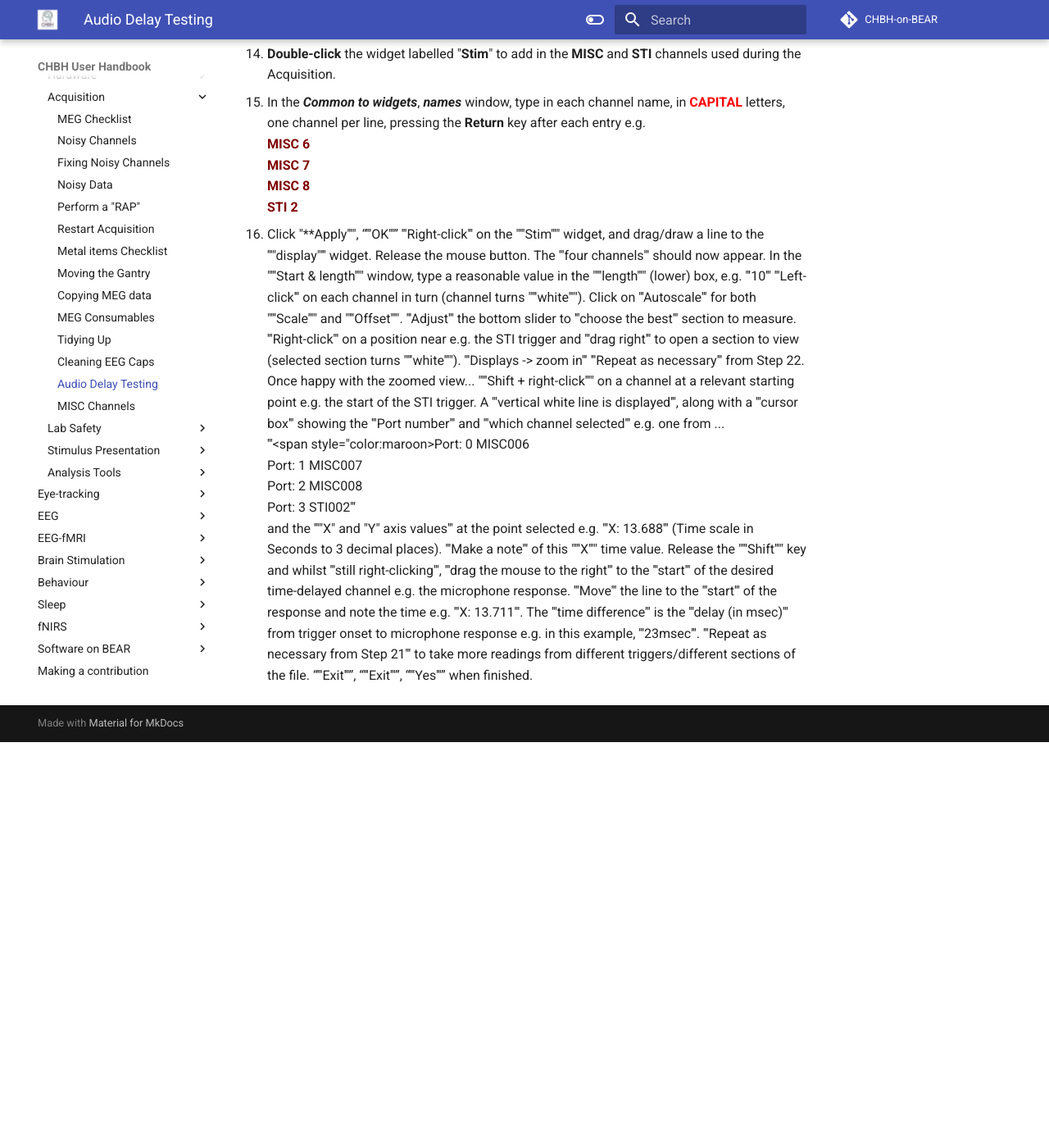
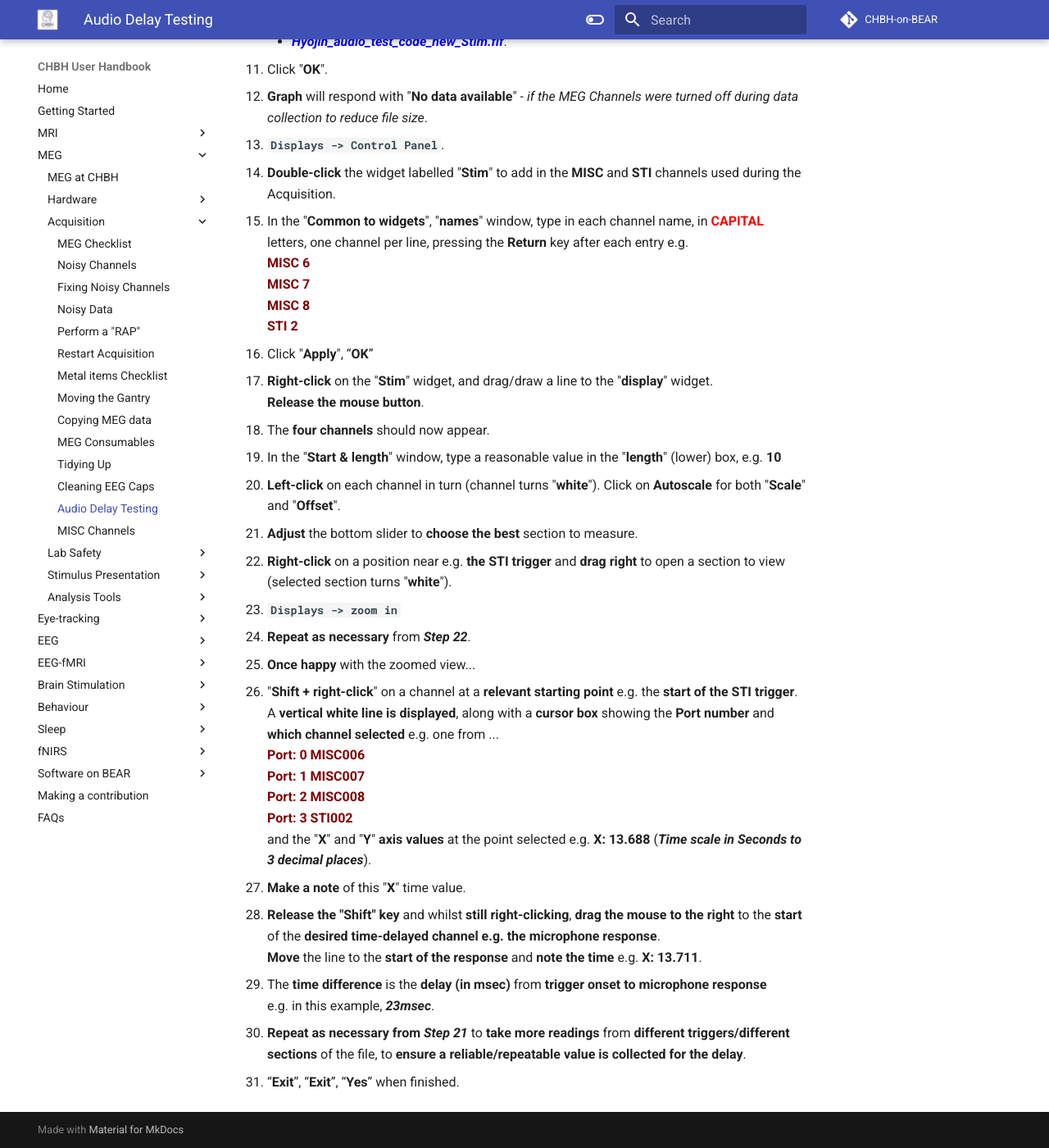
Before and after one commit to chbh-opensource/chbh-on-bear, an MkDocs documentation site: the page built from docs/meg/acquisition/audio_delay_testing.md, in a window 1280 px wide and 1400 px high, scrolled down 2916 px. Shown: the whole window at 82% size. Built offline with MkDocs 1.6.1 and Material for MkDocs 9.7.7, drawn with Linux system fonts in a browser that asks for light colours; comment, search, counter and statistics services are not loaded; before the commit the page ends 3821 px from its top, so only the background shows below that; some of the changed text lies outside the part shown.

Commit message:
Finiahed Audio Delay Testing repo

````diff
--- a/docs/meg/acquisition/audio_delay_testing.md
+++ b/docs/meg/acquisition/audio_delay_testing.md
@@ -1,10 +1,10 @@
 # Audio Delay Testing
 
-Tie-Clip microphones are available to help measure the audio delay from a sound being triggered to hitting the participant's ear or ears.
+**Tie-Clip microphones are available** to help **measure the audio delay from a sound being triggered** to **hitting the participant's ear or ears**.
 
-Two are identical and were purchased recently (October 2022), and the third is the original one provided during MEG training (February/March 2018).
+**Two are identical** and were purchased (October 2022), and the **third is the original one provided during MEG training** (February/March 2018).
 
-**Specifications**
+**<span style="color:maroon">Specifications</span>**
 
 
 | 			     |  Original  |  2 x New  |
@@ -18,36 +18,37 @@ Two are identical and were purchased recently (October 2022), and the third is t
 | **Output Connector**  |  6.35mm / &#188;" mono Plug  |  6.35mm / &#188;" mono Plug  |
 | **Microphone Connection/lead length**  |  3.5mm mono Plug, 4M  |  3.5mm mono Plug, 4M  |
 
-- Connect Stim PC or the PROPixx Controller (DATAPixx) audio output, to whichever sound system is being tested - **[MEG Audio Connections](../../meg/pdfs/MEG_Audio_Connections.pdf)**
-- Decide which microphone/s to use and insert the relevant battery. **Remove battery after use** (*plastic forceps available to help remove LR-44 battery from new microphone/s*).
+- **Connect** Stim PC or the PROPixx Controller (DATAPixx) audio output, to whichever sound system is being tested - **[MEG Audio Connections](../../meg/pdfs/MEG_Audio_Connections.pdf)**
+- **Decide** which microphone/s to use and insert the relevant battery. **Remove battery after use** (*plastic forceps available to help remove LR-44 battery from new microphone/s*).
 
 !!! info
 	- If using two microphones, best to not mix the Original and New microphones - to avoid possible inconsistencies - see **Specifications** above.
 	- New microphone/s require/s microswitch on microphone case to be switched **ON**.
 
-- Uncoil the microphone cable/s and lay it/them out neatly/safely on Control Room floor, to avoid tripping us provided Cable Protection Cover Mat.<br /> Insert the 3.5mm mono Plug/s into the microphone case/s.
-- Insert the &#188;" mono Plugs attached to the microphone case/s to the relevant &#188;" socket-to-socket adapter/s. The socket adapter/s should already be attached to the correct &#188;" Plug-to-BNC cable/s already connected to the MISC input box.
-	 - Check **[MISC Channels](misc_channels.md)** for the correct BNC connection/s to use on the MISC Input Box.
-		- Microphone Input - Left Response - MISC #8
-		- Microphone Input - Right Response - MISC #9
-- Carefully push the microphone/s (minus the Tie Clips) halfway into the provided small piece/s of silicone tubing.
-- Roll up the relevant eartip/s and push into the opposite end/s of the tubing.
+- **Uncoil** the microphone cable/s and lay it/them out neatly/safely on Control Room floor, to **avoid tripping use the provided Cable Protection Cover Mat**.<br /> **Insert** the 3.5mm mono Plug/s into the microphone case/s.
+- **Insert** the &#188;" mono Plugs attached to the microphone case/s to the relevant &#188;" socket-to-socket adapter/s.<br /> The **socket adapter/s** should **already be attached** to the correct &#188;" Plug-to-BNC cable/s already connected to the MISC input box.
+	 - Check **[MISC Channels](misc_channels.md)** for the **correct** BNC connection/s to use on the MISC Input Box.
+		- ***Microphone Input - Left Response - MISC #8***
+		- ***Microphone Input - Right Response - MISC #9***
+- **Carefully** push the microphone/s (*minus the Tie Clips*) **halfway** into the provided small piece/s of **silicone tubing**.
+- **Roll up the relevant eartip/s** and **push** into the **opposite end/s of the tubing**.
 	- **<span style="color:maroon">NATUS:</span>**
-		- Attach the Natus cabling to the gantry side panel as usual. Lay out the Transducers on the gantry chair, or the floor (or possibly a chair) outside the MSR. Attach the microphone/s + eartip/s to the Left or Right, or both, Transducer/s as required.
+		- Attach the Natus cabling to the gantry side panel as usual.<br /> Lay out the Transducers on the gantry chair, on the floor, or on a chair outside the MSR.<br /> Attach the microphone/s + eartip/s to the Left or Right, or both, Transducer/s as required.
 	- **<span style="color:maroon">SOUNDPixx:</span>**
-		- Unravel the clear SOUNDPixx tubing from the MSR shelving. Attach the black Participant tubing correctly. Attach the microphone/s + eartip/s to the Left or Right, or both red coiled connector/s as required.
-- If only listening from one audio channel, to avoid possible spurious noise being picked up attach the relevant "squashed"/blocked eartip to whichever audio channel not recording from.
+		- Unravel the clear SOUNDPixx tubing from the MSR shelving.<br /> Attach the black Participant tubing correctly.<br /> Attach the microphone/s + eartip/s to the Left or Right, or both, red-coiled connector/s as required.
+
+!!! Note "If only listening from one audio channel, to avoid possible spurious noise being picked up attach the relevant "squashed"/blocked eartip to whichever audio channel not recording from."
 
 !!! note "<span style="color:red">Don't close the MSR door, or don't close it fully, to avoid cutting cable!</span>"
 
 - In **Acquisition Settings**, select the relevant **[MISC Channels](misc_channels.md)** as well as the trigger channels associated with the audio test stimulus.
 
-!!! note "<span style="color:blue">To reduce the resulting file size, turn off the MEG channels.</span>"
+!!! note "<span style="color:blue">To reduce the resulting file size, turn off the MEG channels.<br />Increase the "Sample freq (Hz)" to *3000* or *4000* to increase file resolution (more points) to make subsequent cursor line start point selection easier/more defined.</span>"
 
 - Press "**GO**", "**Record**", and start audio test stimulus.
 
-- Recording the triggers, the audio output/s (*used for reference, and should be almost instantaneous but delays may be due to how the test sound is being generated in PTB*), and the microphone output/s - should now show the audio delay between the sound-onset trigger and the microphone response.
-- Save the resultant .FIF file and read into **Graph** to find the delay/s.
+- <span style="color:maroon">**Recording** the triggers, the audio output/s (*used for reference, and should be almost instantaneous but delays may be due to how the test sound is being generated in PTB*), and the microphone output/s - **should now show the audio delay between the sound-onset trigger and the microphone response**.</span>
+- **Save** the resultant .FIF file and **read** into **Graph** to **find the delay/s**.
 
 <big>
 **To check the delay using "Graph"**
@@ -74,21 +75,23 @@ Two are identical and were purchased recently (October 2022), and the third is t
 12. **Graph** will respond with "**No data available**" - *if the MEG Channels were turned off during data collection to reduce file size*.
 13. **```Displays -> Control Panel```**.
 14. **Double-click** the widget labelled "**Stim**" to add in the **MISC** and **STI** channels used during the Acquisition.
-15. In the ***Common to widgets***, ***names*** window, type in each channel name, in **<span style="color:red">CAPITAL</span>** letters, one channel per line, pressing the **Return** key after each entry e.g.<br />
+15. In the "**Common to widgets**", "**names**" window, type in each channel name, in **<span style="color:red">CAPITAL</span>** letters, one channel per line, pressing the **Return** key after each entry e.g.<br />
 **<span style="color:maroon">MISC 6<br />MISC 7<br />MISC 8<br />STI 2<span>**
-16. Click "**Apply'''", “'''OK'''”
- '''Right-click''' on the "'''Stim'''" widget, and drag/draw a line to the '''"display"''' widget. Release the mouse button.
- The '''four channels''' should now appear.
- In the "'''Start & length'''" window, type a reasonable value in the "'''length'''" (lower) box, e.g. '''10'''
- '''Left-click''' on each channel in turn (channel turns "'''white'''"). Click on '''Autoscale''' for both "'''Scale'''" and "'''Offset'''".
- '''Adjust''' the bottom slider to '''choose the best''' section to measure.
- '''Right-click''' on a position near e.g. the STI trigger and '''drag right''' to open a section to view (selected section turns "'''white'''").
- '''Displays -> zoom in'''
- '''Repeat as necessary''' from Step 22.
- Once happy with the zoomed view...
- "'''Shift + right-click'''" on a channel at a relevant starting point e.g. the start of the STI trigger. A '''vertical white line is displayed''', along with a '''cursor box''' showing the '''Port number''' and '''which channel selected''' e.g. one from ...<br />'''<span style="color:maroon>Port: 0 MISC006<br />Port: 1 MISC007<br />Port: 2 MISC008<br />Port: 3 STI002</span>'''<br /> and the '''"X" and "Y" axis values''' at the point selected e.g. '''X: 13.688''' (Time scale in Seconds to 3 decimal places).
- '''Make a note''' of this "'''X'''" time value.
- Release the "'''Shift'''" key and whilst '''still right-clicking''', '''drag the mouse to the right''' to the '''start''' of the desired time-delayed channel e.g. the microphone response. '''Move''' the line to the '''start''' of the response and note the time e.g. '''X: 13.711'''.
- The '''time difference''' is the '''delay (in msec)''' from trigger onset to microphone response e.g. in this example, '''23msec'''.
- '''Repeat as necessary from Step 21''' to take more readings from different triggers/different sections of the file.
- “'''Exit'''”, “'''Exit'''”, “'''Yes'''” when finished.
+16. Click "**Apply**", “**OK**”
+17. **Right-click** on the "**Stim**" widget, and drag/draw a line to the "**display**" widget.<br /> **Release the mouse button**.
+18. The **four channels** should now appear.
+19. In the "**Start & length**" window, type a reasonable value in the "**length**" (lower) box, e.g. **10**
+20. **Left-click** on each channel in turn (channel turns "**white**"). Click on **Autoscale** for both "**Scale**" and "**Offset**".
+21. **Adjust** the bottom slider to **choose the best** section to measure.
+22. **Right-click** on a position near e.g. **the STI trigger** and **drag right** to open a section to view (selected section turns "**white**").
+23. **```Displays -> zoom in```**
+24. **Repeat as necessary** from ***Step 22***.
+25. **Once happy** with the zoomed view...
+26. "**Shift + right-click**" on a channel at a **relevant starting point** e.g. the **start of the STI trigger**.<br /> A **vertical white line is displayed**, along with a **cursor box** showing the **Port number** and **which channel selected** e.g. one from ...<br />
+**<span style="color:maroon">Port: 0 MISC006<br />Port: 1 MISC007<br />Port: 2 MISC008<br />Port: 3 STI002</span>**<br />
+and the "**X**" and "**Y**" **axis values** at the point selected e.g. **X: 13.688** (***Time scale in Seconds to 3 decimal places***).
+27. **Make a note** of this "**X**" time value.
+28. **Release the "Shift" key** and whilst **still right-clicking**, **drag the mouse to the right** to the **start** of the **desired time-delayed channel e.g. the microphone response**.<br /> **Move** the line to the **start of the response** and **note the time** e.g. **X: 13.711**.
+29. The **time difference** is the **delay (in msec)** from **trigger onset to microphone response**<br /> e.g. in this example, ***23msec***.
+30. **Repeat as necessary from** ***Step 21*** to **take more readings** from **different triggers/different sections** of the file, to **ensure a reliable/repeatable value is collected for the delay**.
+31.  “**Exit**”, “**Exit**”, “**Yes**” when finished.
````
